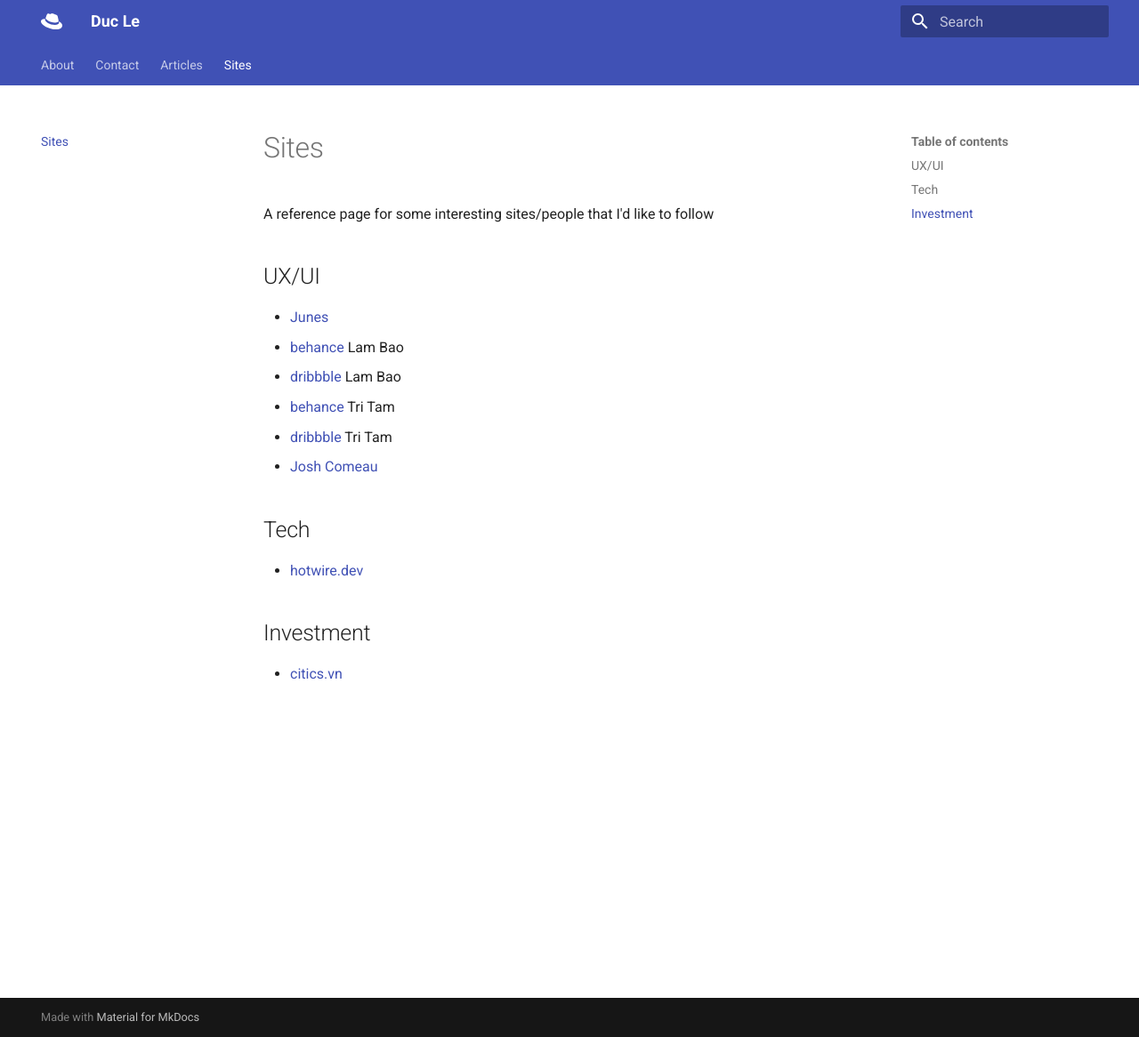
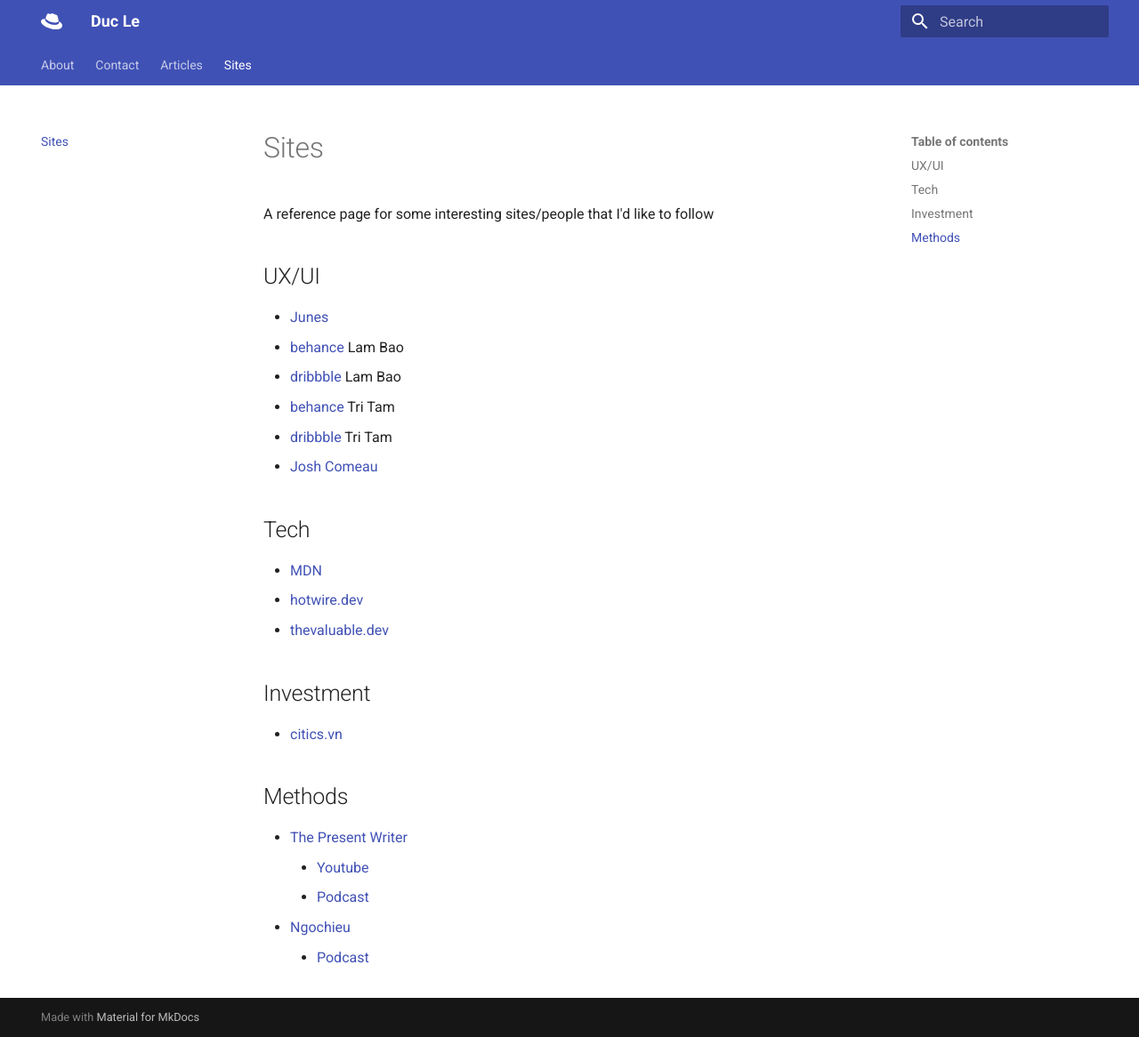
Before and after one commit to ldcduc/ldcduc.github.io, an MkDocs documentation site: the page built from docs/site.md, in a window 1280 px wide and 1166 px high. Shown: the whole window at 89% size. Built offline with MkDocs 1.6.1 and Material for MkDocs 9.7.7, drawn with Linux system fonts in a browser that asks for light colours.

Commit message:
Add some sites - Mar 11

```diff
--- a/docs/site.md
+++ b/docs/site.md
@@ -13,8 +13,18 @@ A reference page for some interesting sites/people that I'd like to follow
 
 ## Tech
 
+* [MDN](https://developer.mozilla.org/en-US)
 * [hotwire.dev](https://hotwire.dev)
+* [thevaluable.dev](https://thevaluable.dev)
 
 ## Investment
 
 * [citics.vn](https://citics.vn)
+
+## Methods
+
+* [The Present Writer](https://thepresentwriter.com/blog)
+    * [Youtube](https://www.youtube.com/channel/UCRzBCxZnz7b69_9qTFp4OEA)
+    * [Podcast](https://thepresentwriter.com/podcast)
+* [Ngochieu](https://ngochieu.com)
+    * [Podcast](https://hieu.tv)
```
